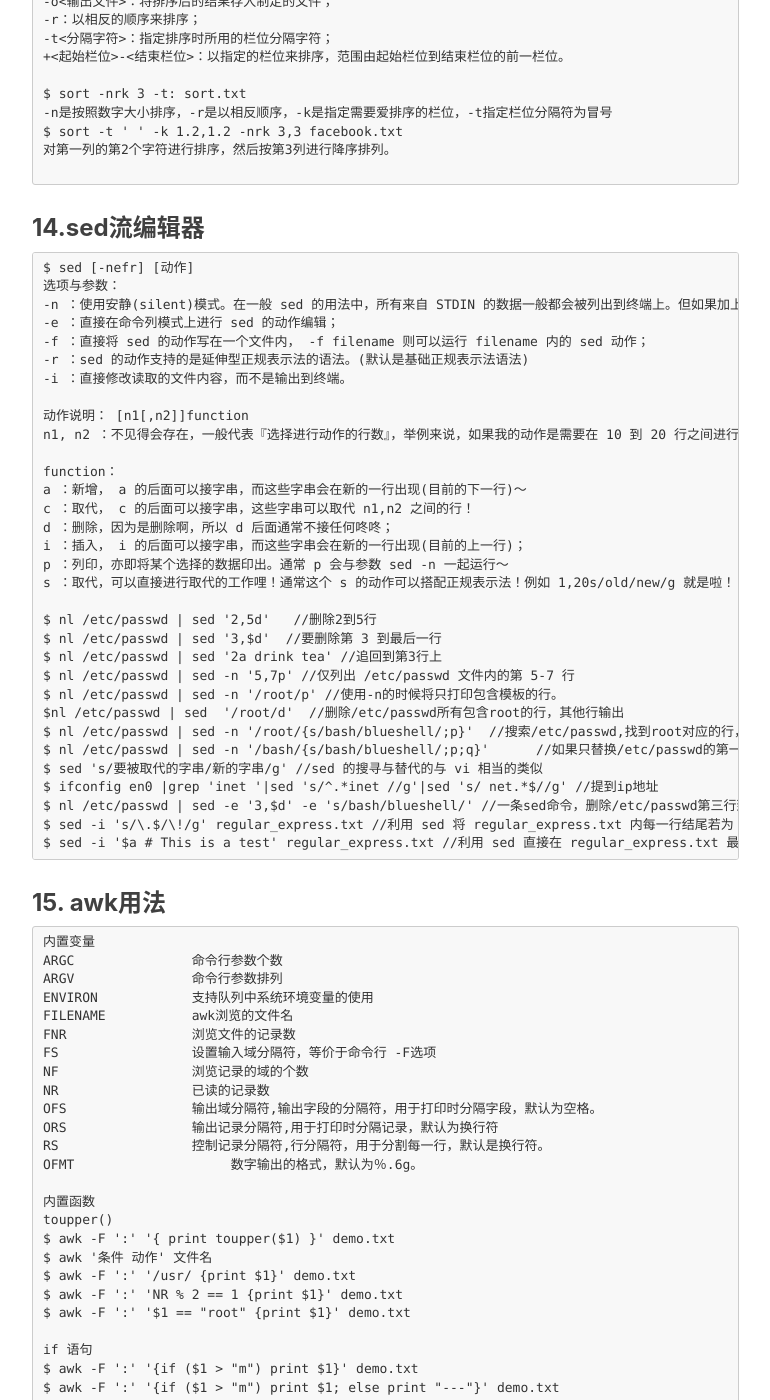
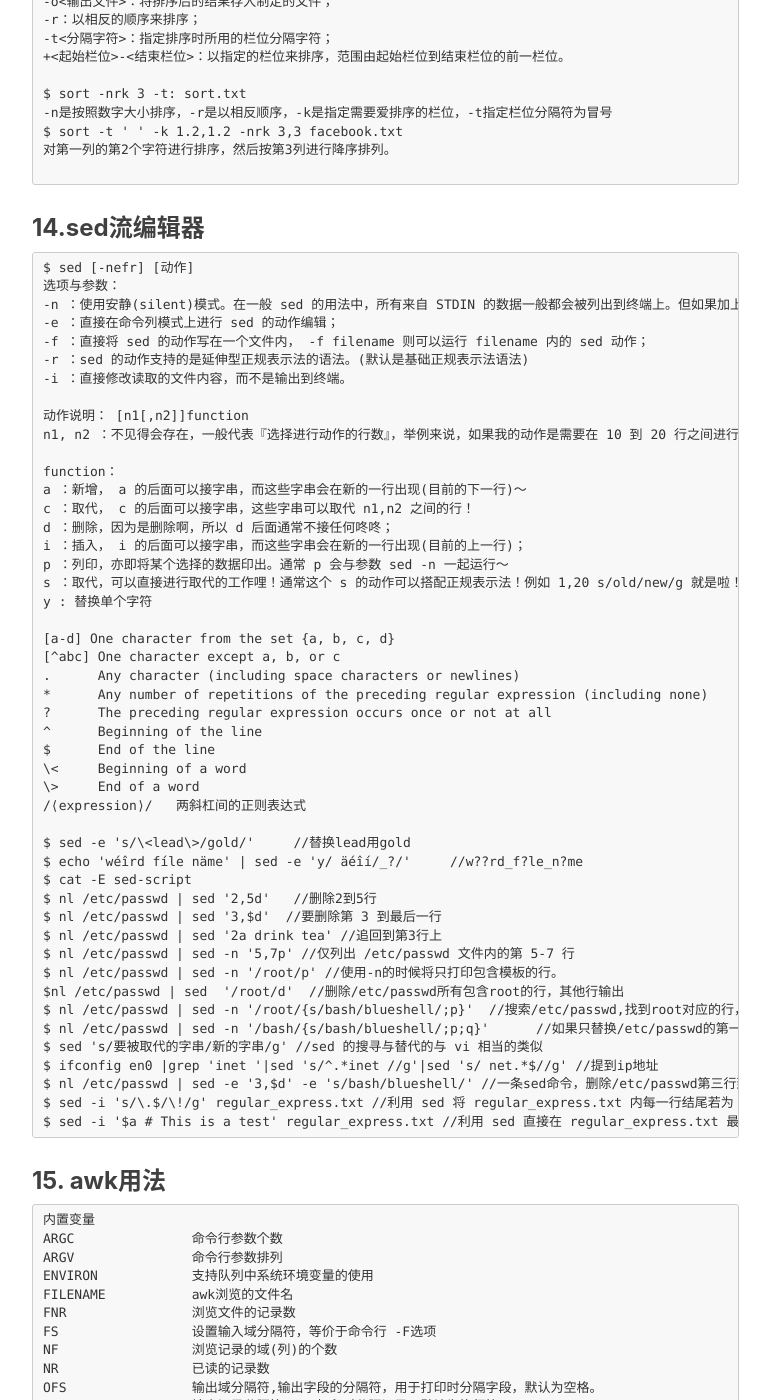
Before and after one commit to haityang/haityang.github.io, a Jekyll site: the page built from _posts/2019-12-17-Linux bash shell.markdown, in a window 1280 px wide and 1400 px high, scrolled down 4974 px. Shown: the whole window, without its empty margins (233-1003 px from the left). Built offline with Jekyll 4.4.1, drawn with Linux system fonts in a browser that asks for light colours; nearby versions of some CDN libraries; our own code applies the rules of GitHub Pages for plain Markdown files; comment, search, counter and statistics services are not loaded; some of the changed text lies outside the part shown.

Commit message:
update log

````diff
--- a/_posts/2019-12-17-Linux bash shell.markdown
+++ b/_posts/2019-12-17-Linux bash shell.markdown
@@ -281,8 +281,23 @@
 d ：删除，因为是删除啊，所以 d 后面通常不接任何咚咚；
 i ：插入， i 的后面可以接字串，而这些字串会在新的一行出现(目前的上一行)；
 p ：列印，亦即将某个选择的数据印出。通常 p 会与参数 sed -n 一起运行～
-s ：取代，可以直接进行取代的工作哩！通常这个 s 的动作可以搭配正规表示法！例如 1,20s/old/new/g 就是啦！
+s ：取代，可以直接进行取代的工作哩！通常这个 s 的动作可以搭配正规表示法！例如 1,20 s/old/new/g 就是啦！
+y : 替换单个字符
 
+[a-d] One character from the set {a, b, c, d}
+[^abc] One character except a, b, or c
+.      Any character (including space characters or newlines)
+*      Any number of repetitions of the preceding regular expression (including none)
+?      The preceding regular expression occurs once or not at all
+^      Beginning of the line
+$      End of the line
+\<     Beginning of a word
+\>     End of a word
+/⟨expression⟩/   两斜杠间的正则表达式
+
+$ sed -e 's/\<lead\>/gold/'     //替换lead用gold
+$ echo 'wéîrd fíle näme' | sed -e 'y/ äéîí/_?/'     //w??rd_f?le_n?me
+$ cat -E sed-script
 $ nl /etc/passwd | sed '2,5d'   //删除2到5行
 $ nl /etc/passwd | sed '3,$d'  //要删除第 3 到最后一行
 $ nl /etc/passwd | sed '2a drink tea' //追回到第3行上
@@ -308,12 +323,32 @@
 FILENAME           awk浏览的文件名
 FNR                浏览文件的记录数
 FS                 设置输入域分隔符，等价于命令行 -F选项
-NF                 浏览记录的域的个数
+NF                 浏览记录的域(列)的个数
 NR                 已读的记录数
 OFS                输出域分隔符,输出字段的分隔符，用于打印时分隔字段，默认为空格。
 ORS                输出记录分隔符,用于打印时分隔记录，默认为换行符
 RS                 控制记录分隔符,行分隔符，用于分割每一行，默认是换行符。
 OFMT			数字输出的格式，默认为％.6g。
+
+
+定位行: 1: NR==行号 2: 用RE: /^Disk/
+字符串匹配：~匹配 !~不匹配
+/reg/ 在整行范围内匹配reg，匹配到就执行后续动作
+! /reg/整行没匹配到reg，才执行后续动作
+$1 ~ /reg/只在第一字段匹配reg
+$1 !~ /reg/第一字段不匹配
+NR>=2从第二行开始处理
+
+
+awk '{
+
+     BEGIN{...}    #执行前语句
+     pattern{...}     #每一行都会处理的语句,可以有多个
+     END{...}       #执行后要处理的语句
+}'
+
+awk -f ⟨script file⟩
+/-/̂   以-开头
 
 内置函数
 toupper()
@@ -331,3 +366,15 @@
 $ echo 'this is a test' | awk '{print $NF}' //$NF就代表最后一个字段
 
 ```
+
+
+
+### 练习
+
+```
+awk -F, '{print $1}' 1.log > r.txt   从文件到文件
+egrep '597836978.766218' 1.log >r.log  提取有关键字的行到文件
+awk '/597836978.766218/{print}' 1.log > r.log   提取有关键字的行到文件
+awk '/will_disappear/ && /598245715/ {print}' 3.log > r.log  多条件的
+
+```
````
